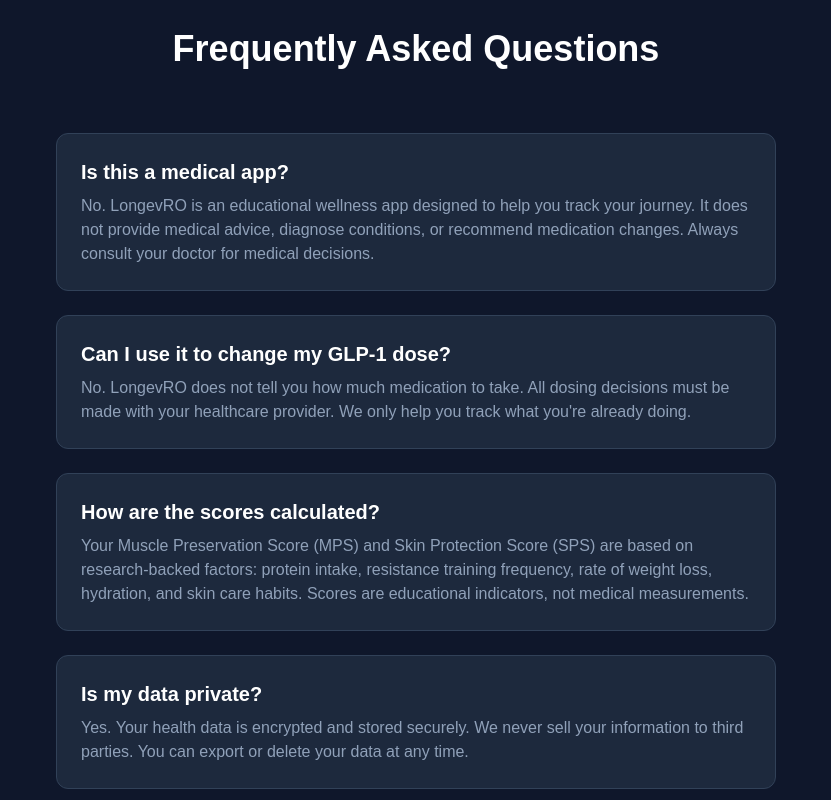
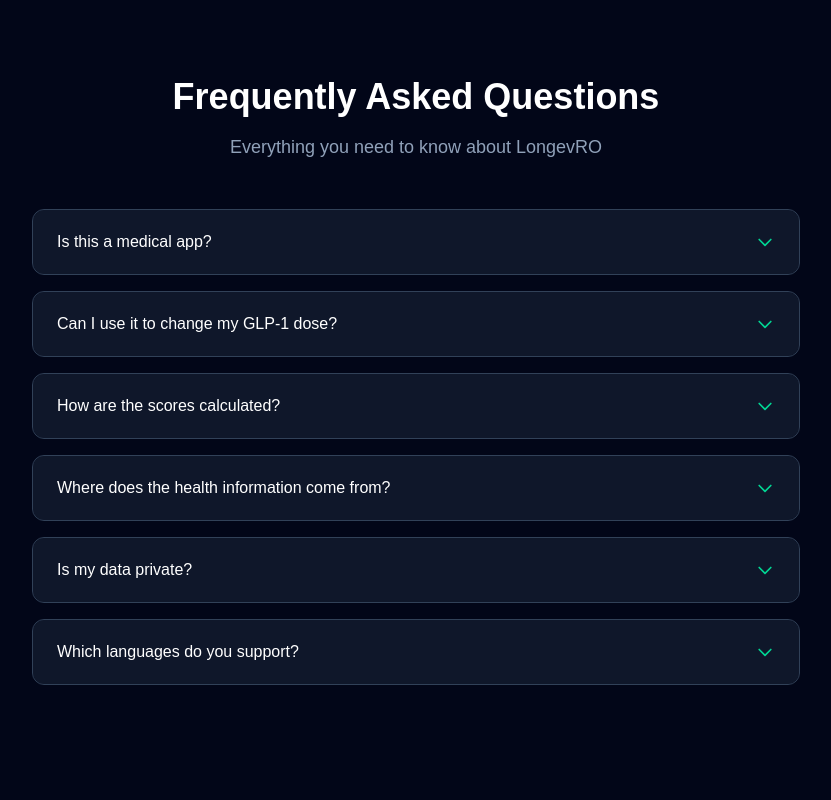
Before and after one commit to Rylik1/longevro-landing, a Next.js app: page / in a window 1280 px wide. Shown: the part 2280-3080 px from the top of the page, without its empty margins (224-1055 px from the left). Built offline with nearby package versions, Linux system fonts and the light colour scheme.

Commit message:
Update homepage FAQ: add citations FAQ and make collapsible accordion

```diff
--- a/src/app/page.tsx
+++ b/src/app/page.tsx
@@ -3,6 +3,97 @@
 import Image from "next/image";
 import Link from "next/link";
 import { useState } from "react";
+
+const faqs = [
+  {
+    question: "Is this a medical app?",
+    answer: "No. LongevRO is an educational wellness app designed to help you track your journey. It does not provide medical advice, diagnose conditions, or recommend medication changes. Always consult your doctor for medical decisions."
+  },
+  {
+    question: "Can I use it to change my GLP-1 dose?",
+    answer: "No. LongevRO does not tell you how much medication to take. All dosing decisions must be made with your healthcare provider. We only help you track what you're already doing."
+  },
+  {
+    question: "How are the scores calculated?",
+    answer: "Your Muscle Preservation Score (MPS) and Skin Protection Score (SPS) are based on research-backed factors: protein intake, resistance training frequency, rate of weight loss, hydration, and skin care habits. Scores are educational indicators, not medical measurements."
+  },
+  {
+    question: "Where does the health information come from?",
+    answer: "All educational content in LongevRO is based on peer-reviewed research from medical journals. The AI Coach displays citations (author, year, journal) at the bottom of health-related messages, with links to the original studies on PubMed."
+  },
+  {
+    question: "Is my data private?",
+    answer: "Yes. Your data is stored securely and never sold to third parties. You can delete your account and all associated data at any time from the app settings."
+  },
+  {
+    question: "Which languages do you support?",
+    answer: "Currently English and Arabic (Modern Standard Arabic and some Gulf dialects). More languages are planned based on user demand."
+  }
+];
+
+function FAQItem({ question, answer, isOpen, onClick }: {
+  question: string;
+  answer: string;
+  isOpen: boolean;
+  onClick: () => void;
+}) {
+  return (
+    <div className="border border-slate-700 rounded-xl overflow-hidden transition-all duration-300 hover:border-emerald-500/50">
+      <button
+        onClick={onClick}
+        className="w-full px-6 py-5 flex justify-between items-center bg-slate-800/50 hover:bg-slate-800 transition-colors"
+      >
+        <span className="text-white font-medium text-left">{question}</span>
+        <svg
+          className={`w-5 h-5 text-emerald-400 transition-transform duration-300 flex-shrink-0 ml-4 ${isOpen ? 'rotate-180' : ''}`}
+          fill="none"
+          viewBox="0 0 24 24"
+          stroke="currentColor"
+        >
+          <path strokeLinecap="round" strokeLinejoin="round" strokeWidth={2} d="M19 9l-7 7-7-7" />
+        </svg>
+      </button>
+      <div
+        className={`overflow-hidden transition-all duration-300 ${isOpen ? 'max-h-96 opacity-100' : 'max-h-0 opacity-0'}`}
+      >
+        <p className="px-6 py-5 text-slate-300 bg-slate-900/50 leading-relaxed">
+          {answer}
+        </p>
+      </div>
+    </div>
+  );
+}
+
+function FAQSection() {
+  const [openIndex, setOpenIndex] = useState<number | null>(null);
+
+  return (
+    <section id="faq" className="py-20 md:py-32 bg-slate-950">
+      <div className="container mx-auto px-6">
+        <div className="text-center mb-12">
+          <h2 className="text-3xl md:text-4xl font-bold text-white mb-4">
+            Frequently Asked Questions
+          </h2>
+          <p className="text-slate-400 text-lg max-w-2xl mx-auto">
+            Everything you need to know about LongevRO
+          </p>
+        </div>
+
+        <div className="max-w-3xl mx-auto space-y-4">
+          {faqs.map((faq, index) => (
+            <FAQItem
+              key={index}
+              question={faq.question}
+              answer={faq.answer}
+              isOpen={openIndex === index}
+              onClick={() => setOpenIndex(openIndex === index ? null : index)}
+            />
+          ))}
+        </div>
+      </div>
+    </section>
+  );
+}
 
 export default function Home() {
   const [email, setEmail] = useState('');
@@ -229,62 +320,7 @@
         </section>
 
         {/* FAQ Section */}
-        <section id="faq" className="py-20 bg-slate-900">
-          <div className="container mx-auto px-6 max-w-3xl">
-            <div className="text-center mb-16">
-              <h2 className="text-3xl md:text-4xl font-bold text-white mb-4">Frequently Asked Questions</h2>
-            </div>
-
-            <div className="space-y-6">
-              {/* FAQ 1 */}
-              <div className="bg-slate-800 rounded-xl p-6 border border-slate-700">
-                <h3 className="text-xl font-semibold text-white mb-2">Is this a medical app?</h3>
-                <p className="text-slate-400">
-                  No. LongevRO is an educational wellness app designed to help you track your journey.
-                  It does not provide medical advice, diagnose conditions, or recommend medication changes.
-                  Always consult your doctor for medical decisions.
-                </p>
-              </div>
-
-              {/* FAQ 2 */}
-              <div className="bg-slate-800 rounded-xl p-6 border border-slate-700">
-                <h3 className="text-xl font-semibold text-white mb-2">Can I use it to change my GLP-1 dose?</h3>
-                <p className="text-slate-400">
-                  No. LongevRO does not tell you how much medication to take. All dosing decisions must be made with your healthcare provider.
-                  We only help you track what you're already doing.
-                </p>
-              </div>
-
-              {/* FAQ 3 */}
-              <div className="bg-slate-800 rounded-xl p-6 border border-slate-700">
-                <h3 className="text-xl font-semibold text-white mb-2">How are the scores calculated?</h3>
-                <p className="text-slate-400">
-                  Your Muscle Preservation Score (MPS) and Skin Protection Score (SPS) are based on research-backed factors:
-                  protein intake, resistance training frequency, rate of weight loss, hydration, and skin care habits.
-                  Scores are educational indicators, not medical measurements.
-                </p>
-              </div>
-
-              {/* FAQ 4 */}
-              <div className="bg-slate-800 rounded-xl p-6 border border-slate-700">
-                <h3 className="text-xl font-semibold text-white mb-2">Is my data private?</h3>
-                <p className="text-slate-400">
-                  Yes. Your health data is encrypted and stored securely. We never sell your information to third parties.
-                  You can export or delete your data at any time.
-                </p>
-              </div>
-
-              {/* FAQ 5 */}
-              <div className="bg-slate-800 rounded-xl p-6 border border-slate-700">
-                <h3 className="text-xl font-semibold text-white mb-2">Which languages do you support?</h3>
-                <p className="text-slate-400">
-                  Currently English and Arabic (Modern Standard Arabic and some Gulf dialects).
-                  More languages are planned based on user demand.
-                </p>
-              </div>
-            </div>
-          </div>
-        </section>
+        <FAQSection />
 
         {/* CTA / Email Capture Section */}
         <section id="get-the-app" className="py-20 bg-slate-950">
```
